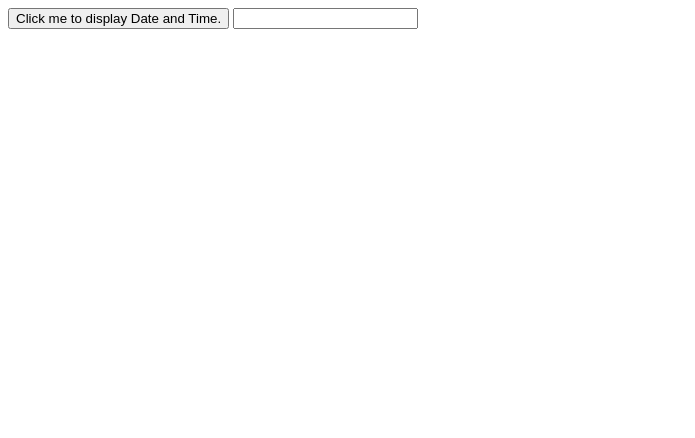
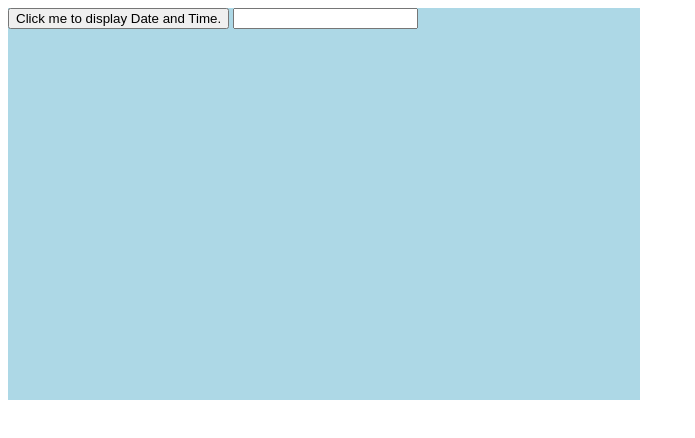
Before and after one commit to bogdanudrescu/LabKeyShortcuts, a plain HTML site: page WebContent/index.html in a window 1280 px wide. Shown: the whole page, without its empty margins (0-695 px from the left). Drawn offline with Linux system fonts and the light colour scheme.

Commit message:
Handle key event in div.

```diff
--- a/WebContent/index.html
+++ b/WebContent/index.html
@@ -54,7 +54,9 @@
 </script>
 
 </head>
-<body onkeydown="myFunction(event)">
+<body >
+
+	<div tabindex="0" onkeydown="myFunction(event)" style="outline:none; width:50%; height:50%; background-color:lightblue">
 
 	<button type="button" onclick="myFunction()">Click me to
 		display Date and Time.</button>
@@ -63,4 +65,6 @@
 
 	<p id="demo"></p>
 
+	</div>
+
 </body></html>
```
